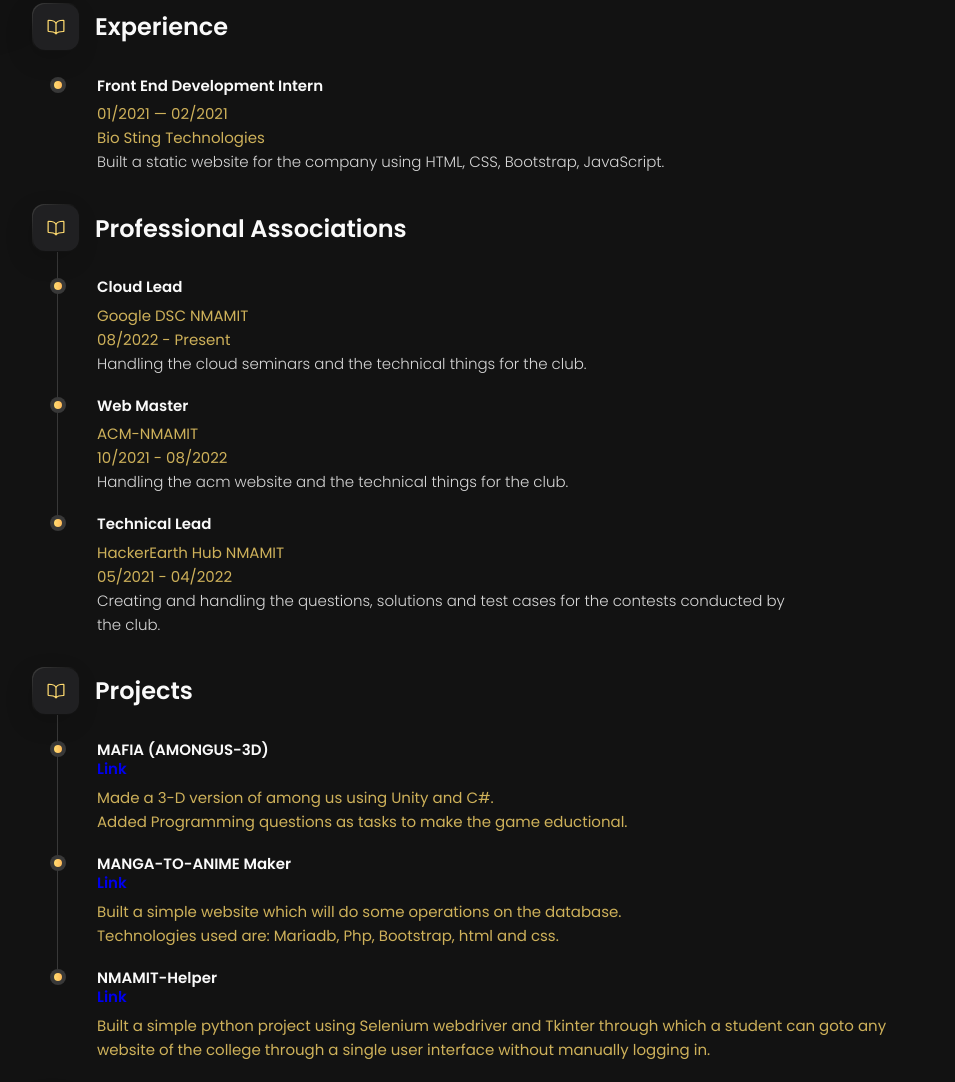
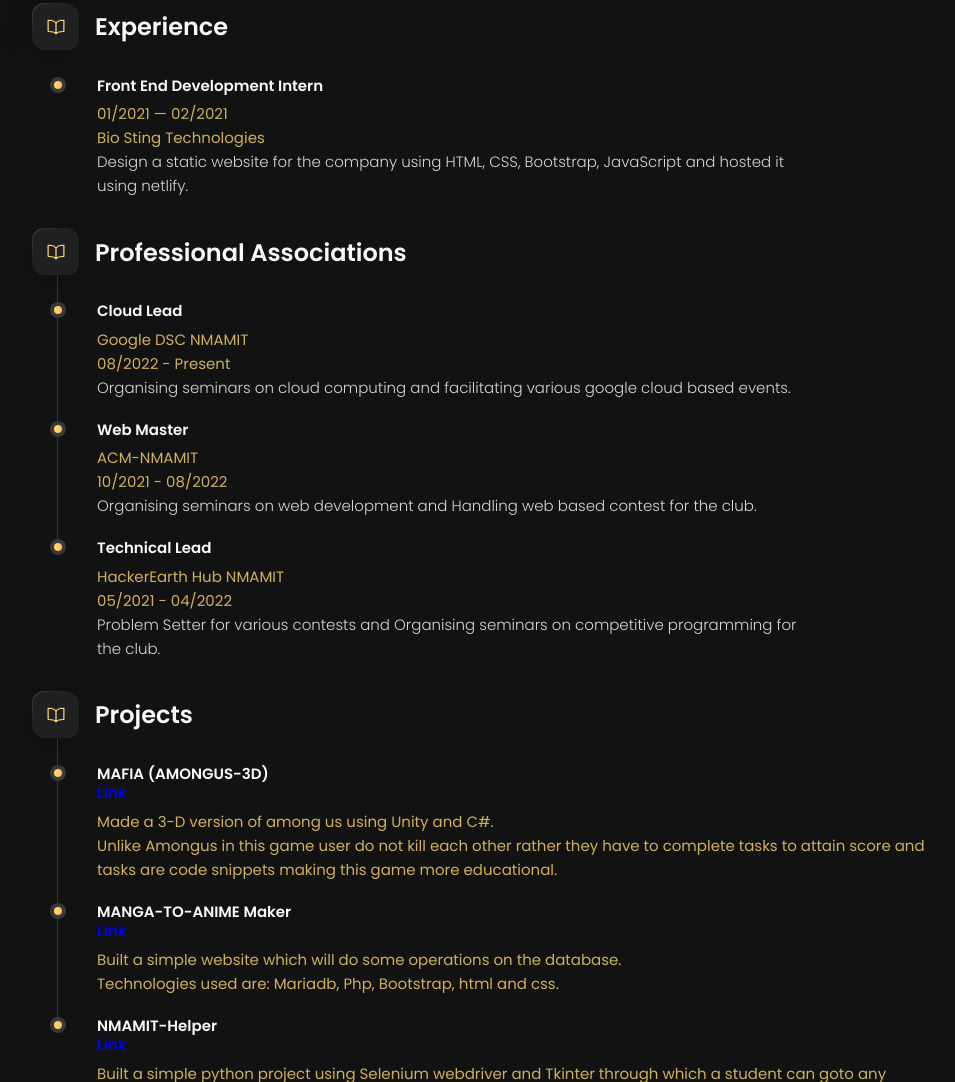
Before and after one commit to akashc1612/Portfolio_website, a plain HTML site: page index.html in a window 1280 px wide. Shown: the part 866-1948 px from the top of the page, without its empty margins (308-1263 px from the left). Drawn offline with nearby package versions, Linux system fonts and the light colour scheme.

Commit message:
Update index.html

```diff
--- a/index.html
+++ b/index.html
@@ -140,8 +140,8 @@
               <span>01/2021 — 02/2021</span>
               <span>Bio Sting Technologies</span>
               <p class="timeline-text">
-                Built a static website for the company using HTML, CSS, Bootstrap, JavaScript.
-              </p>
+                Design a static website for the company using HTML, CSS, Bootstrap, JavaScript and hosted it using netlify.
+</p>
             </li>
           </ol>
         </section>
@@ -158,7 +158,7 @@
               <span>Google DSC NMAMIT</span>
               <span>08/2022 - Present</span>
               <p class="timeline-text">
-                Handling the cloud seminars and the technical things for the club.
+                Organising seminars on cloud computing and facilitating various google cloud based events.
               </p>
             </li>
             <li class="timeline-item">
@@ -166,7 +166,7 @@
               <span>ACM-NMAMIT</span>
               <span>10/2021 - 08/2022</span>
               <p class="timeline-text">
-                Handling the acm website and the technical things for the club.
+                Organising seminars on web development and Handling web based contest for the club.
               </p>
             </li>
             <li class="timeline-item">
@@ -174,7 +174,7 @@
               <span>HackerEarth Hub NMAMIT</span>
               <span>05/2021 - 04/2022</span>
               <p class="timeline-text">
-                Creating and handling the questions, solutions and test cases for the contests conducted by the club.
+                Problem Setter for various contests and Organising seminars on competitive programming for the club.
               </p>
             </li>
           </ol>
@@ -190,7 +190,8 @@
             <li class="timeline-item">
               <h4 class="h4 timeline-item-title">MAFIA (AMONGUS-3D)<a href="https://github.com/akashc1612/MINI-PROJECT_UNITY">link</a></h4>
               <span>Made a 3-D version of among us using Unity and C#.</span>
-              <span>Added Programming questions as tasks to make the game eductional.</span>
+              <span>Unlike Amongus in this game user do not kill each other rather they have to complete tasks to attain score and tasks are
+code snippets making this game more educational.</span>
             </li>
             <li class="timeline-item">
               <h4 class="h4 timeline-item-title">MANGA-TO-ANIME maker<a href="https://github.com/akashc1612/DBMS_PROJECT">link</a></h4>
```
